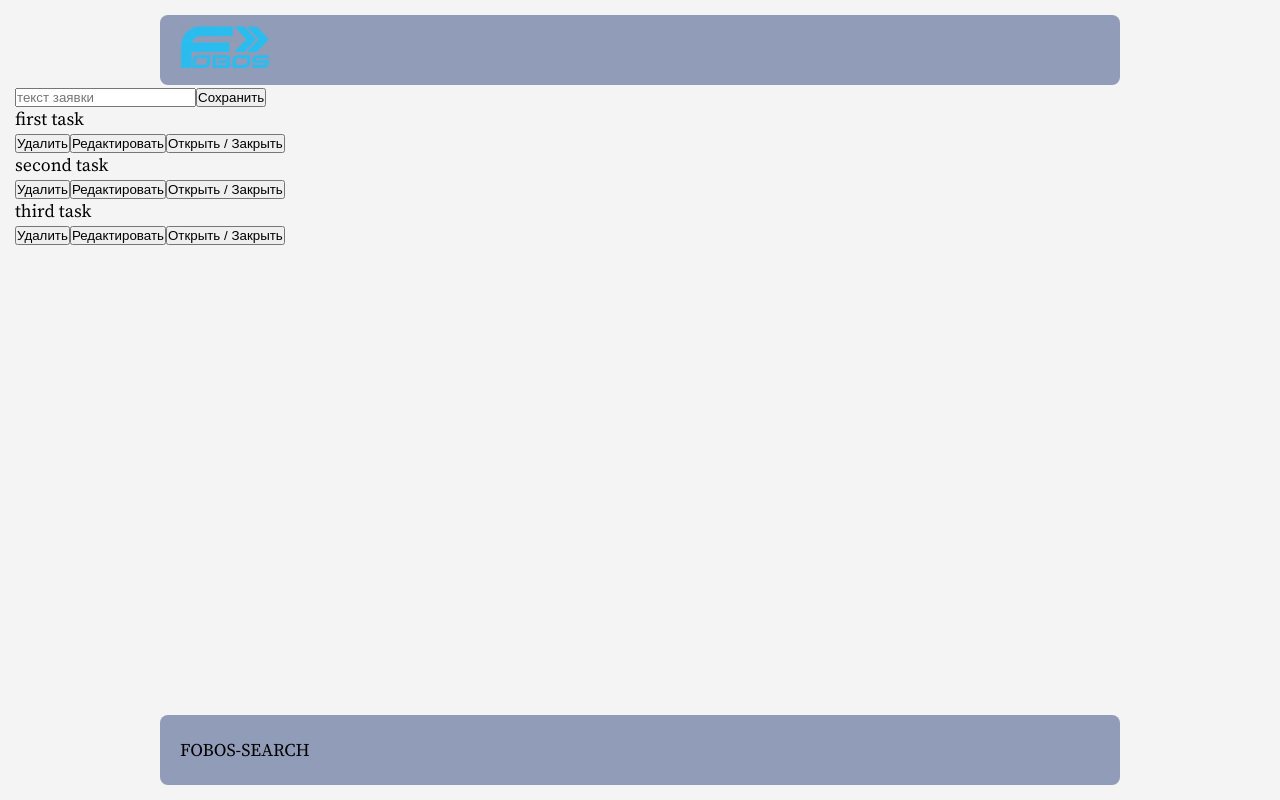
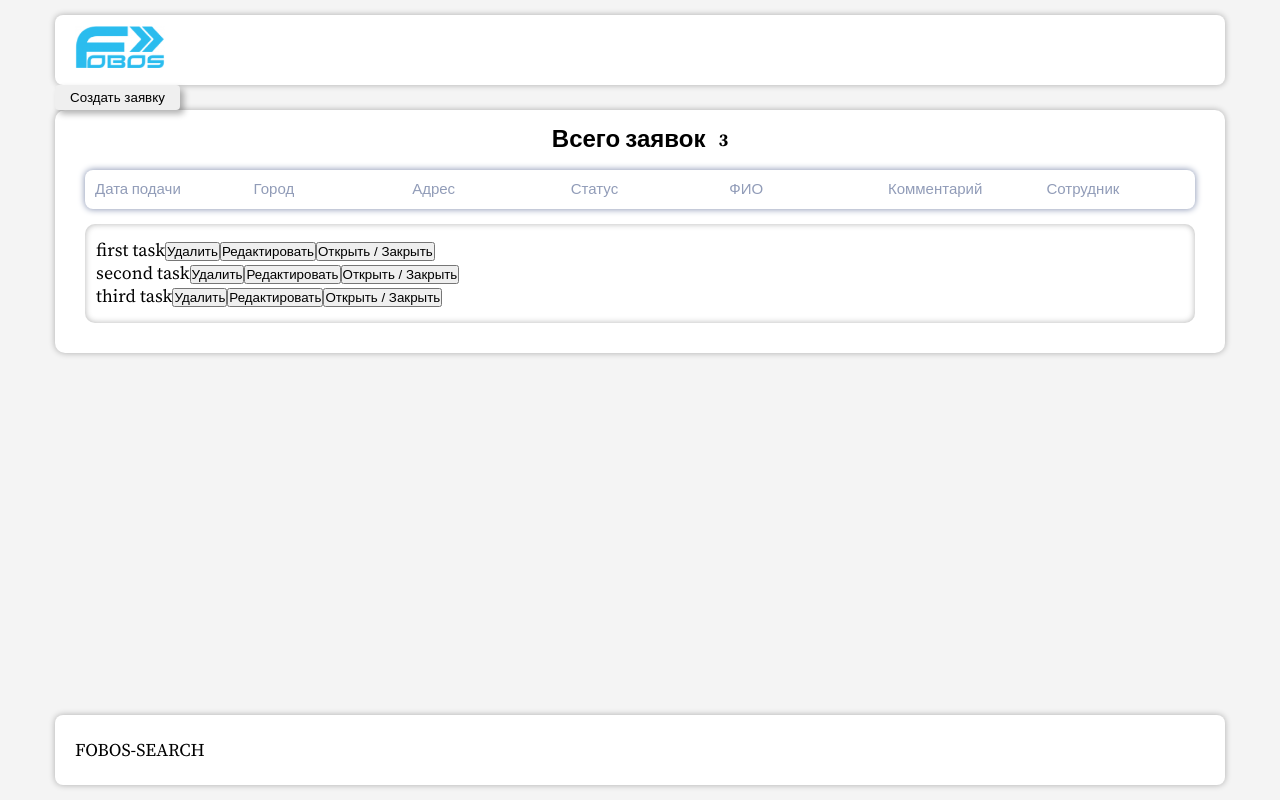
Before and after one commit to iceblackhot/fobos-search, a React (Create React App) app: page / in a window 1280 px wide. Built offline with nearby package versions, Linux system fonts and the light colour scheme.

Commit message:
add-basic-structure

```diff
--- a/package.json
+++ b/package.json
@@ -3,6 +3,8 @@
   "version": "0.1.0",
   "private": true,
   "dependencies": {
+    "@emotion/styled": "^11.9.3",
+    "@mui/icons-material": "^5.8.4",
     "@testing-library/jest-dom": "^5.16.4",
     "@testing-library/react": "^13.3.0",
     "@testing-library/user-event": "^13.5.0",
--- a/src/components/addTask/addTask.jsx
+++ b/src/components/addTask/addTask.jsx
@@ -1,6 +1,10 @@
 import React, {useState} from 'react';
+import Modal from '../modal/modal';
+import './addTask.scss';
 
 export const AddTask = ({task, setTask}) => {
+  const [modalActive, setModalActive] = useState(false);
+
   const [value, setValue] = useState('');
 
   function saveTask() {
@@ -19,15 +23,73 @@ export const AddTask = ({task, setTask}) => {
     setValue('');
   }
 
+  function handleSubmit(e) {
+    e.preventDefault();
+    saveTask();
+  }
+
+  function handleClick() {
+    setModalActive(true);
+  }
+
+  function handleCancel() {
+    setModalActive(false);
+  }
+
   return (
-    <div>
+    <div className="add-task">
+      <button onClick={handleClick}>Создать заявку</button>
+      <Modal active={modalActive} setActive={setModalActive}>
+        <div className="add-task__title">
+          <h1>Новая запись</h1>
+        </div>
+        <form onSubmit={handleSubmit}>
+          <div className="add-task__options">
+            <div className="add-task__options-type">
+              <button className="add-task__options-btn">Подключение</button>
+              <button className="add-task__options-btn">Фак</button>
+            </div>
+            <div className="add-task__options-priority">
+              <button className="add-task__options-btn">Критично</button>
+              <button className="add-task__options-btn">Важно</button>
+              <button className="add-task__options-btn">Обычная</button>
+            </div>
+          </div>
+          <div className="add-task__inputs">
             <input
-        placeholder="текст заявки"
+              placeholder="Ф.И.О"
               type="text"
               value={value}
               onChange={(e) => setValue(e.target.value)}
             />
+            <input placeholder="Телефон(мобильный)" type="text" />
+            <input placeholder="Город" type="text" />
+            <input placeholder="Улица" type="text" />
+          </div>
+          <div className="add-task__inputs-adress">
+            <input placeholder="Дом" type="text" />
+            <input placeholder="Секция" type="text" />
+            <input placeholder="Квартира" type="text" />
+            <input placeholder="Подьезд" type="text" />
+            <input placeholder="Этаж" type="text" />
+          </div>
+          <div className="add-task__inputs-data">
+            <select className="add-task__select">
+              <option value="">Статус</option>
+              <option value="mobile">Не подключен</option>
+              <option value="tablet">Нет технической возможности</option>
+              <option value="computer">Не оплачено</option>
+              <option value="tv">Отменено заказчиком</option>
+              <option value="tv">Сайт</option>
+            </select>
+            <input placeholder="Дата" type="text" />
+          </div>
+          <div className="add-task__action-btn">
             <button onClick={saveTask}>Сохранить</button>
+            <button onClick={handleCancel}>Отмена</button>
+          </div>
+        </form>
+      </Modal>
     </div>
   );
 };
--- /dev/null
+++ b/src/components/addTask/addTask.scss
@@ -0,0 +1,129 @@
+@import '../scss/vars.scss';
+
+.add-task {
+  &__title {
+    display: flex;
+    font-size: 10px;
+    padding: 10px;
+    width: 100%;
+    background: $white;
+    border-radius: $minRadius;
+    box-shadow: 0 0 6px rgba(0, 0, 0, 0.3);
+    margin: 0 auto;
+    margin-bottom: 20px;
+  }
+
+  &__options {
+    display: flex;
+    width: 100%;
+    margin-bottom: 20px;
+  }
+
+  &__options-type,
+  &__options-priority {
+    display: flex;
+    justify-content: space-around;
+    padding: 10px;
+    background: $white;
+    border-radius: $minRadius;
+    box-shadow: 0 0 6px rgba(0, 0, 0, 0.3);
+    margin-right: 20px;
+  }
+
+  &__options-type {
+    width: 40%;
+
+    & button:first-child {
+      background: $fobos;
+    }
+  }
+
+  &__options-priority {
+    margin-right: 0px;
+    width: 60%;
+
+    & button:first-child {
+      background: #e76f51;
+    }
+
+    & button:nth-child(2) {
+      background: #f4a261;
+    }
+
+    & button:last-child {
+      background: $fobos;
+    }
+  }
+
+  button {
+    border: none;
+    border-radius: $minRadius;
+    box-shadow: 4px 4px 6px 0px rgba(0, 0, 0, 0.3);
+    padding: 5px 15px;
+    cursor: pointer;
+    transition: all ease-in-out 0.3s;
+
+    &:hover {
+      opacity: 0.9;
+      box-shadow: 6px 6px 10px 0px rgba(0, 0, 0, 0.5);
+    }
+  }
+
+  &__inputs {
+    display: flex;
+    flex-direction: column;
+    width: 100%;
+  }
+
+  input,
+  select {
+    margin-bottom: 20px;
+    padding: 10px;
+    border: none;
+    outline: none;
+    border-radius: $minRadius;
+    box-shadow: 0 0 6px rgba(0, 0, 0, 0.3);
+    transition: all ease-in-out 0.3s;
+
+    &:focus {
+      box-shadow: 0 0 10px rgba(0, 0, 0, 0.5);
+    }
+  }
+
+  &__inputs-adress {
+    display: flex;
+    justify-content: space-between;
+    width: 100%;
+
+    & input {
+      width: calc(100% / 5);
+      max-width: 95px;
+    }
+  }
+
+  &__inputs-data {
+    display: flex;
+    justify-content: space-between;
+    width: 100%;
+
+    & input {
+      width: calc(100% / 2);
+      max-width: 260px;
+    }
+
+    & select {
+      width: calc(100% / 2);
+      max-width: 260px;
+    }
+  }
+
+  &__action-btn {
+    display: flex;
+    justify-content: flex-end;
+    width: 100%;
+
+    & > button {
+      margin-right: 15px;
+    }
+  }
+}
--- a/src/components/footer/footer.scss
+++ b/src/components/footer/footer.scss
@@ -3,11 +3,11 @@
 .search-footer {
   display: flex;
   align-items: center;
-  max-width: 960px;
   width: 100%;
   height: 70px;
   padding: 0 20px;
   border-radius: $midRadius;
   margin: 0 auto;
-  background-color: $grey;
+  background: $white;
+  box-shadow: 0 0 6px rgba(0, 0, 0, 0.3);
 }
--- a/src/components/header/header.scss
+++ b/src/components/header/header.scss
@@ -3,13 +3,13 @@
 .search-header {
   display: flex;
   align-items: center;
-  max-width: 960px;
   width: 100%;
   height: 70px;
   padding: 0 20px;
   border-radius: $midRadius;
   margin: 0 auto;
-  background-color: $grey;
+  background-color: $white;
+  box-shadow: 0 0 6px rgba(0, 0, 0, 0.3);
 
   &__img-wrapper {
     width: 90px;
--- a/src/components/modal/modal.scss
+++ b/src/components/modal/modal.scss
@@ -1,4 +1,4 @@
-@import '../../../scss/vars.scss';
+@import '../scss/vars';
 
 .modal {
   z-index: 4;
@@ -32,14 +32,11 @@
     position: relative;
     display: flex;
     flex-direction: column;
-    align-items: center;
-    justify-content: center;
-    padding: 20px;
+    padding: 40px;
     margin: 0 30px;
     border-radius: 10px;
     background: $white;
-    height: 400px;
-    width: 400px;
+    width: 620px;
     transform: perspective(400px) translateY(0%) rotateX(-45deg);
     transition: all ease-in-out 0.5s;
 
--- a/src/components/scss/_global.scss
+++ b/src/components/scss/_global.scss
@@ -19,6 +19,9 @@ body {
   flex-direction: column;
   padding: 15px;
   height: 100%;
+  max-width: 1200px;
+  width: 100%;
+  margin: 0 auto;
 }
 
 main {
--- a/src/components/taskList/TaskList.jsx
+++ b/src/components/taskList/TaskList.jsx
@@ -1,4 +1,6 @@
 import React, {useState} from 'react';
+
+import './taskList.scss';
 
 export const TaskList = ({task, setTask}) => {
   const [edit, setEdit] = useState(null);
@@ -36,9 +38,23 @@ export const TaskList = ({task, setTask}) => {
   }
 
   return (
-    <div>
+    <div className="task-list">
+      <div className="task-list__title">
+        <h1>Всего заявок</h1>
+        <span>{task.length}</span>
+      </div>
+      <ul className="task-list__table-head">
+        <li className="task-list__table-title">Дата подачи</li>
+        <li className="task-list__table-title">Город</li>
+        <li className="task-list__table-title">Адрес</li>
+        <li className="task-list__table-title">Статус</li>
+        <li className="task-list__table-title">ФИО</li>
+        <li className="task-list__table-title">Комментарий</li>
+        <li className="task-list__table-title">Сотрудник</li>
+      </ul>
+      <ul className="task-list__list">
         {task.map((item) => (
-        <div key={item.id}>
+          <li key={item.id} className="task-list__item">
             {edit === item.id ? (
               <div>
                 <input type="text" onChange={(e) => setValue(e.target.value)} value={value} />
@@ -57,8 +73,9 @@ export const TaskList = ({task, setTask}) => {
                 <button onClick={() => statusTask(item.id)}>Открыть / Закрыть</button>
               </div>
             )}
-        </div>
+          </li>
         ))}
+      </ul>
     </div>
   );
 };
--- /dev/null
+++ b/src/components/taskList/taskList.scss
@@ -0,0 +1,69 @@
+@import '../scss/vars';
+
+.task-list {
+  display: flex;
+  flex-direction: column;
+  width: 100%;
+  padding: 15px 30px 30px;
+  border-radius: $radius;
+  background: $white;
+  box-shadow: 0 0 6px rgba(0, 0, 0, 0.3);
+
+  &__title {
+    display: flex;
+    align-items: center;
+    justify-content: center;
+    font-size: 12px;
+    padding: 0 0 15px;
+
+    & h1 {
+      padding-right: 13px;
+    }
+
+    & span {
+      font-size: 18px;
+      font-weight: 700;
+    }
+  }
+
+  &__table-head {
+    display: flex;
+    align-items: center;
+    width: 100%;
+    background: $white;
+    box-shadow: 0 0 5pt 0.5pt $grey;
+    border-radius: $midRadius;
+    margin-bottom: 15px;
+  }
+
+  &__list {
+    width: 100%;
+    box-shadow: inset 0 0 6px rgba(0, 0, 0, 0.3);
+    border-radius: 10px;
+    padding: 15px 0;
+  }
+
+  &__item {
+    display: flex;
+    align-items: center;
+    width: 98%;
+    margin: 0 auto;
+    border-radius: $minRadius;
+    cursor: pointer;
+    transition: all ease-in-out 0.3s;
+
+    &:hover {
+      background: $lightGrey;
+    }
+  }
+
+  &__table-title {
+    display: flex;
+    font-weight: 400;
+    font-size: 15px;
+    padding: 10px;
+    color: $grey;
+    width: 100%;
+    max-width: 220px;
+  }
+}
```
Also changed, not shown: 1 other file (tests, documents, lock files or other folders). Lines whose indentation alone changed are shown as unchanged.
